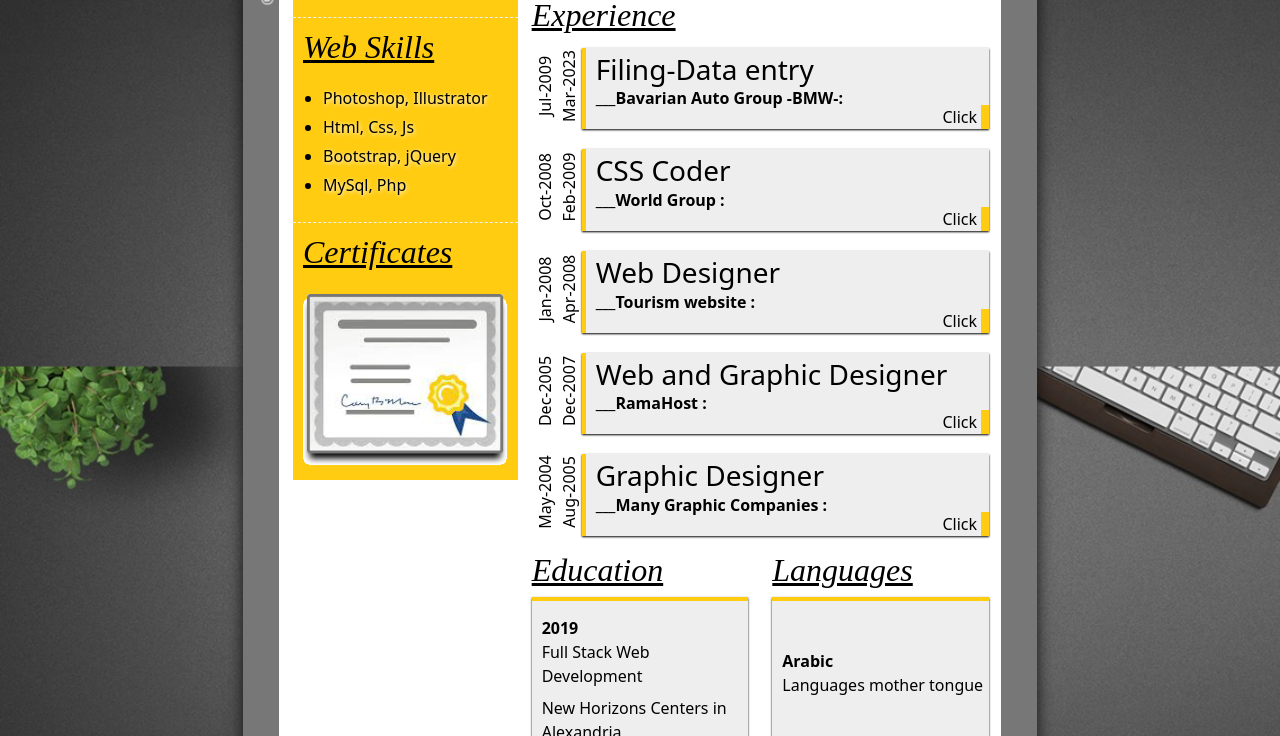
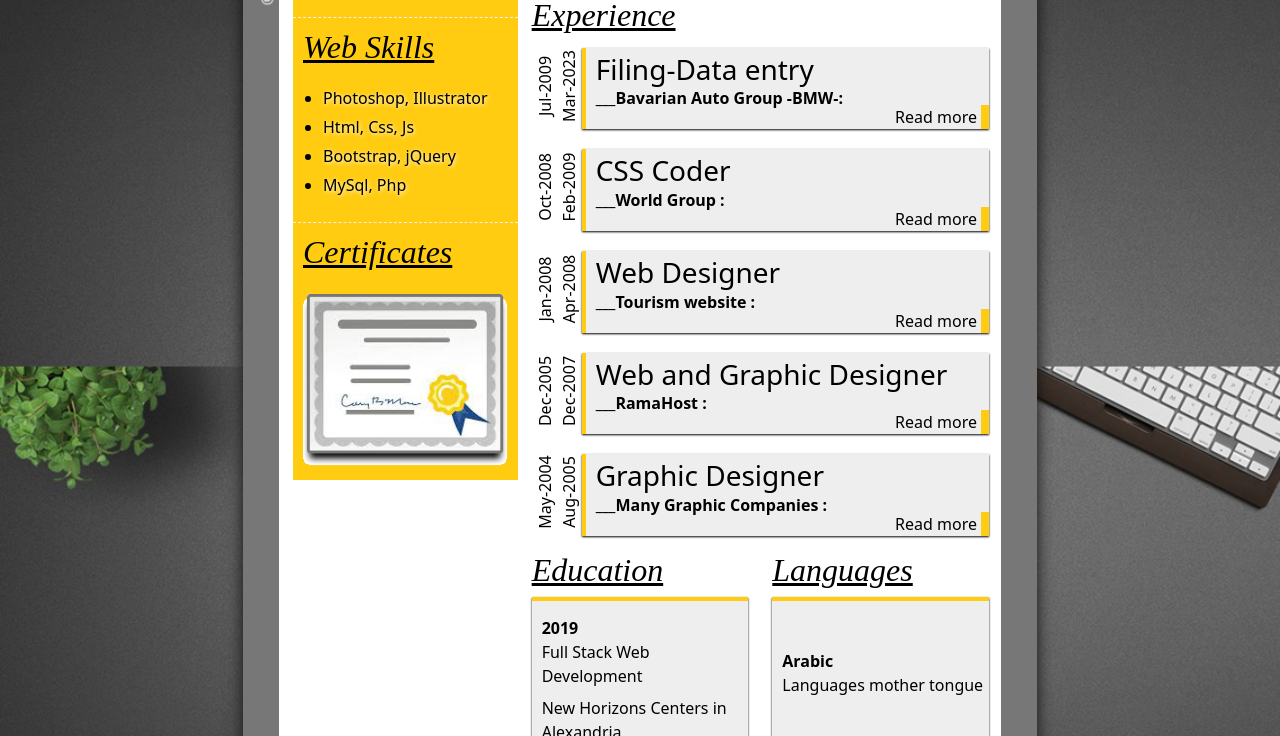
Before and after one commit to IamEslam/EslamAhmed, a plain HTML site: page index.html in a window 1280 px wide. Shown: the part 774-1510 px from the top of the page. Drawn offline with nearby package versions, Linux system fonts and the light colour scheme.

Commit message:
Add files via upload

```diff
--- a/index.html
+++ b/index.html
@@ -102,7 +102,7 @@
                                 Experience with a variety of filing systems (alphabetical, numerical, color code, subject-based)
                                 Excellent typing and data entry skills, Strong organizational and time management skills, Ability to work independently and as part of a team.
                             </p>
-                            <div class="click">Click</div>
+                            <div class="click">Read more</div>
                         </span>
                     </div>
 
@@ -116,7 +116,7 @@
                             <p class="desc-2">
                                 Designed and maintained the CSS for a variety of websites, including corporate websites, forums, and blogs.
                             </p>
-                            <div class="click">Click</div>
+                            <div class="click">Read more</div>
                         </span>
                     </div>
 
@@ -130,7 +130,7 @@
                             <p class="desc-3">
                                 Design a tourism website about Alexandria, documentation and building its own internal pages.
                             </p>
-                            <div class="click">Click</div>
+                            <div class="click">Read more</div>
                         </span>
                     </div>
 
@@ -146,7 +146,7 @@
                                 Expertise in responsive design, accessibility, and SEO.
                                 Strong understanding of web typography, color theory, and graphic design principles.
                             </p>
-                            <div class="click">Click</div>
+                            <div class="click">Read more</div>
                         </span>
                     </div>
 
@@ -161,7 +161,7 @@
                                 I worked for most graphic companies and studios
                                 such as Metro Graphic, High Graphic, Colors Group.
                             </p>
-                            <div class="click">Click</div>
+                            <div class="click">Read more</div>
                             </span>
                     </div>
                 </div>
```
